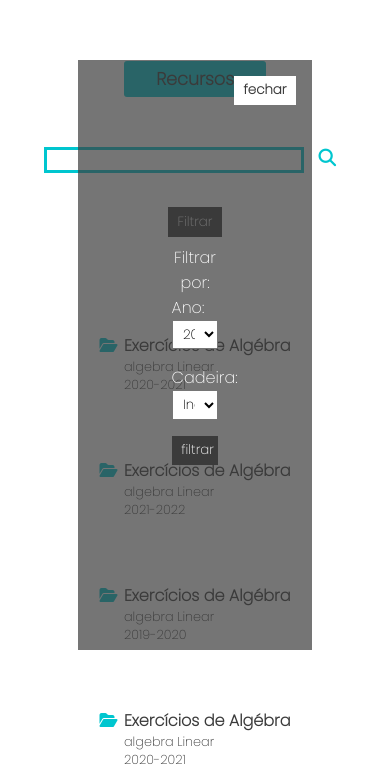
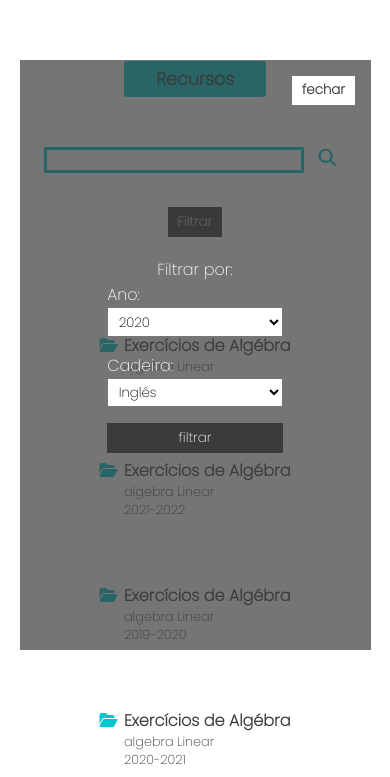
Before and after one commit to nlinfo/nlei, a plain HTML site: page recursos.html in a window 390 px wide. Both pictures are taken after a click on the button "Filtrar". Shown: the part 67-844 px from the top of the page. Drawn offline with Linux system fonts and the light colour scheme.

Commit message:
Update recursos.css

```diff
--- a/css/recursos.css
+++ b/css/recursos.css
@@ -126,7 +126,7 @@ button {
     flex-direction: column;
     justify-content: center;
 
-    width: 20%;
+    width: 35%;
     height: 100%;
     margin: auto ;
 
@@ -158,6 +158,7 @@ form select{
     display: flex;
     flex-direction: column;
     justify-content: center;
+    padding: 1rem;
 }
 #download div p:first-of-type{
     text-align: center;
@@ -179,3 +180,18 @@ button a{
 .pagination {
     margin-top: 7rem;
 }
+
+
+@media screen and (max-width: 645px) {
+    #filtro form {
+
+        width: 50%;
+    }
+    .fixedSession{
+        top: 15%;
+        right: 5%;
+        bottom: 15%;
+        left: 5%;
+
+    }
+}
```
